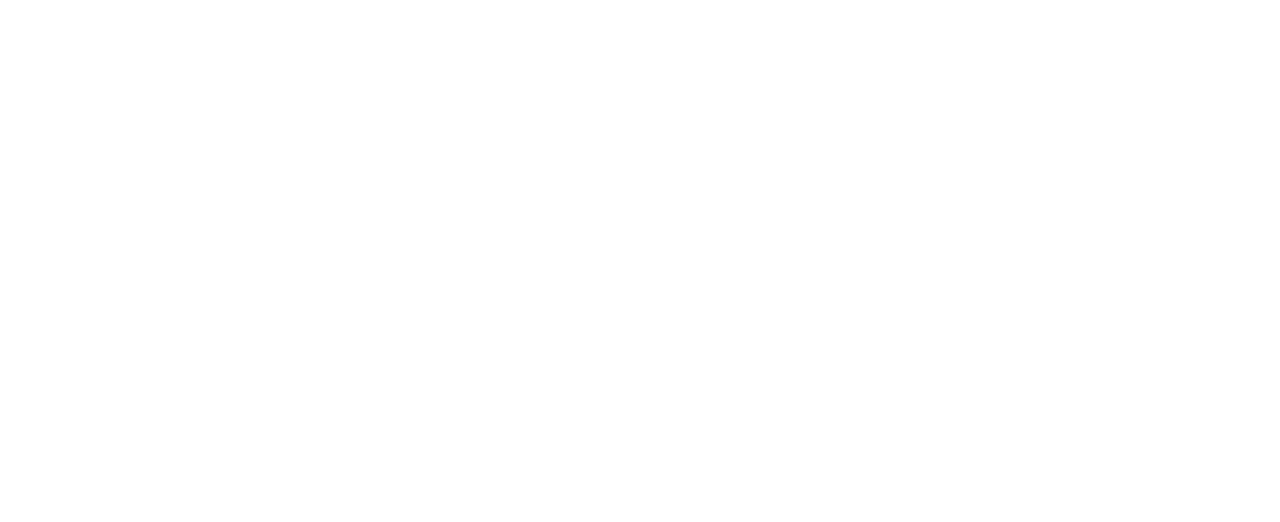
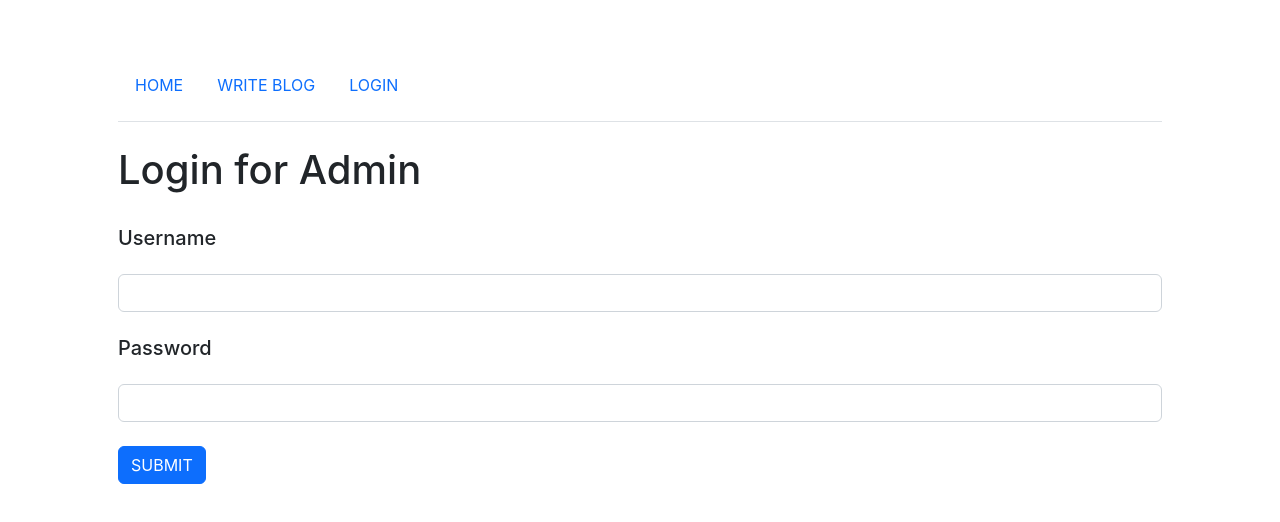
Before and after one commit to NewChakrit/blog-client-MERN, a React (Create React App) app: page /login in a window 1280 px wide. Shown: the top 522 px of the page. Built offline with nearby package versions, Linux system fonts and the light colour scheme.

Commit message:
'login-component'

```diff
--- a/src/Routes.jsx
+++ b/src/Routes.jsx
@@ -3,6 +3,7 @@
 import SinglePage from "./components/SinglePage";
 import Edit from "./components/Edit";
 import App from "./App";
+import Login from "./components/Login";
 
 import React from "react";
 
@@ -14,6 +15,7 @@
         <Route path="/create" exact component={Form} />
         <Route path="/blog/:slug" exact component={SinglePage} />
         <Route path="/blog/edit/:slug" exact component={Edit} />
+        <Route path="/login" exact component={Login} />
       </Switch>
     </BrowserRouter>
   );
--- /dev/null
+++ b/src/components/Login.jsx
@@ -0,0 +1,69 @@
+import React, { useState } from "react";
+import Navbar from "./Navbar";
+import axios from "axios";
+import Swal from "sweetalert2";
+
+const Login = () => {
+  const [state, setState] = useState({ username: "", password: "" });
+
+  const { username, password } = state;
+
+  const inputValue = (name) => (e) => {
+    setState({ ...state, [name]: e.target.value });
+  };
+
+  const submitForm = (e) => {
+    e.preventDefault();
+    axios
+      .post(`${process.env.REACT_APP_API}/login`, { username, password })
+      .then((res) => {
+        console.log(res.data);
+      })
+      .catch((err) => {
+        Swal.fire({
+          icon: "error",
+          title: "Oops...",
+          text: err.response.data.error,
+        });
+      });
+  };
+
+  return (
+    <div className="container p-5">
+      <Navbar />
+      <br />
+      <h1>Login for Admin</h1>
+      <form onSubmit={submitForm}>
+        <br />
+        <div className="form-group">
+          <label className="mb-3">
+            <h5>Username</h5>
+          </label>
+          <input
+            type="text"
+            className="form-control"
+            value={username}
+            onChange={inputValue("username")}
+          />
+        </div>
+        <br />
+
+        <div className="form-group">
+          <label className="mb-3">
+            <h5>Password</h5>
+          </label>
+          <input
+            type="password"
+            className="form-control"
+            value={password}
+            onChange={inputValue("password")}
+          />
+        </div>
+        <br />
+        <input type="submit" value="SUBMIT" className="btn btn-primary" />
+      </form>
+    </div>
+  );
+};
+
+export default Login;
--- a/src/components/Navbar.jsx
+++ b/src/components/Navbar.jsx
@@ -14,6 +14,11 @@
             WRITE BLOG
           </a>
         </li>
+        <li className="nav-item pr-3 pt-3 pb-3">
+          <a href="/login" className="nav-link">
+            LOGIN
+          </a>
+        </li>
       </ul>
     </nav>
   );
```
